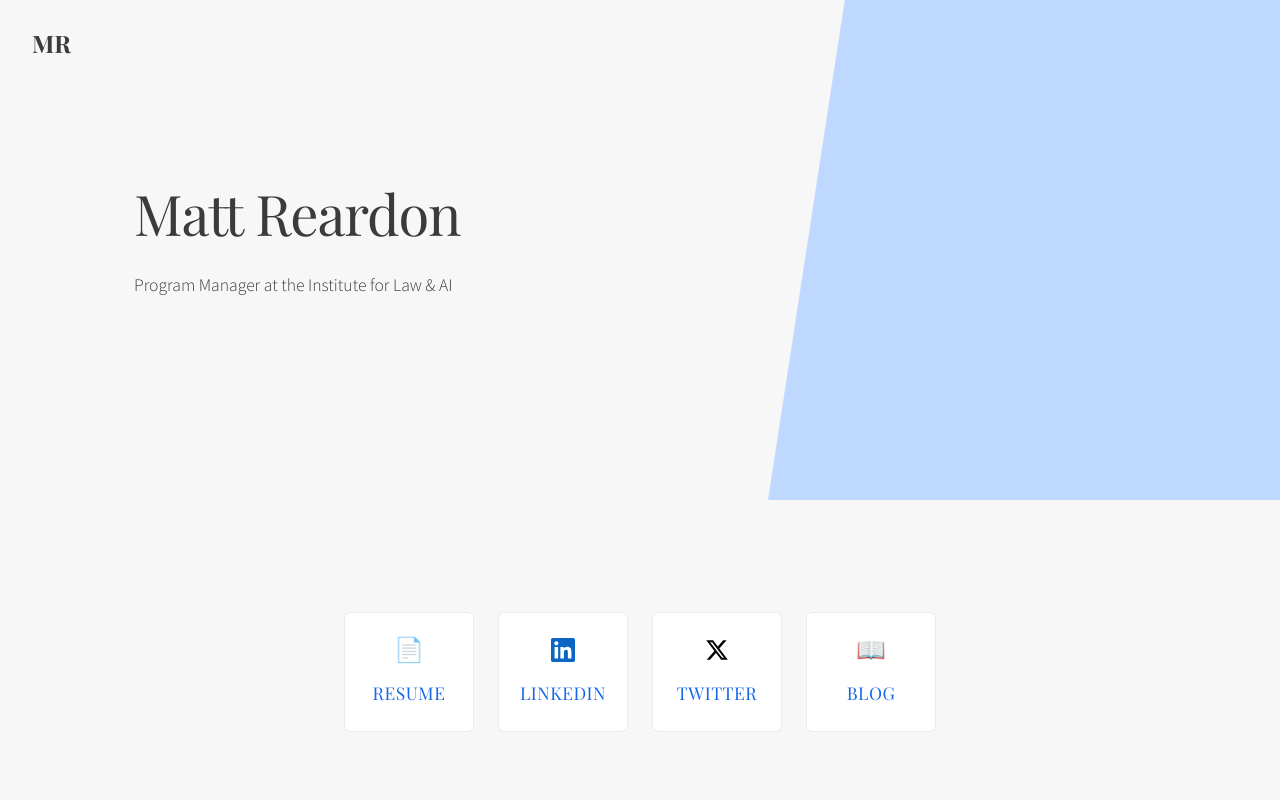
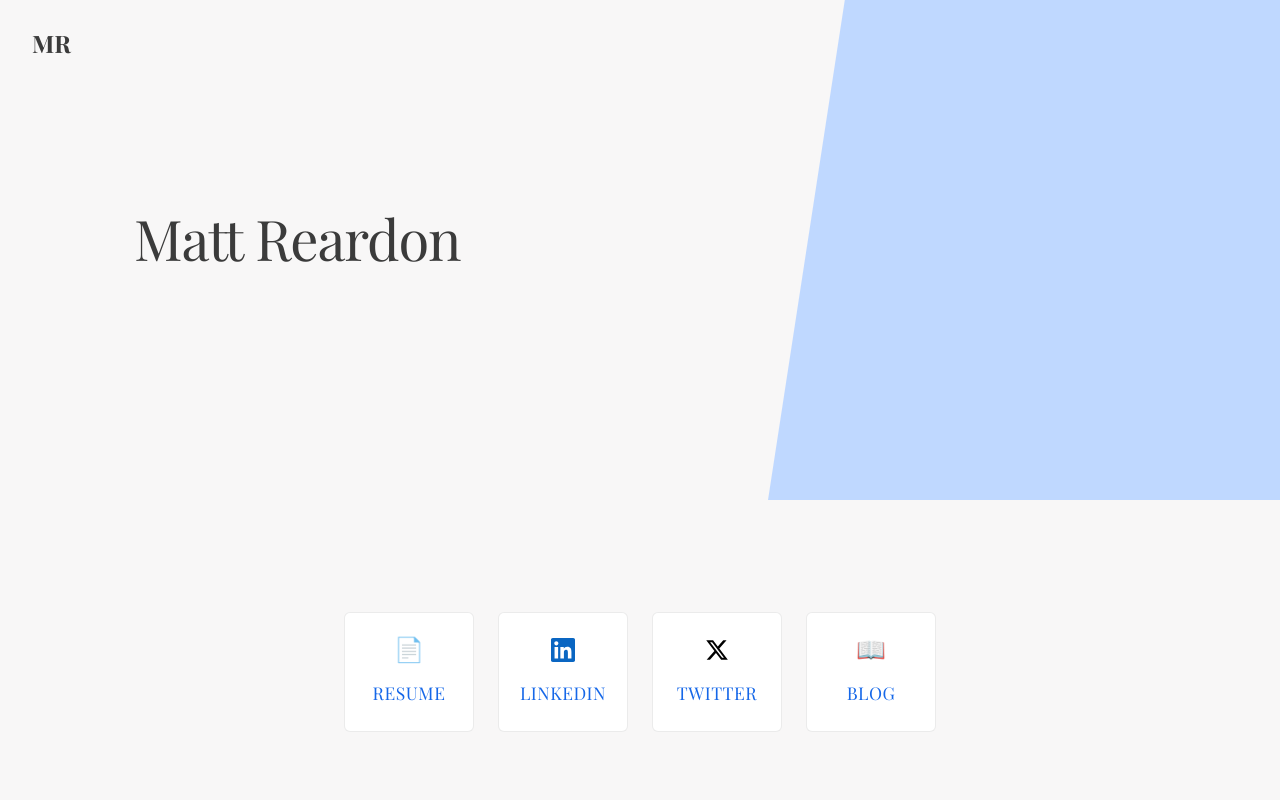
Before and after one commit to henryjosephson/matt-reardon.com, a plain HTML site: page index.html in a window 1280 px wide. Shown: the top 800 px of the page. Drawn offline with nearby package versions, Linux system fonts and the light colour scheme; a script that the page names is missing.

Commit message:
and continued career update

```diff
--- a/index.html
+++ b/index.html
@@ -330,7 +330,7 @@
         <div class="hero-bg"></div>
         <div class="hero-content">
             <h1 class="fade-in">Matt Reardon</h1>
-            <p class="fade-in delay-1">Program Manager at the Institute for Law & AI</p>
+            <!--<p class="fade-in delay-1">Program Manager at the Institute for Law & AI</p>-->
         </div>
     </section>
 
```
